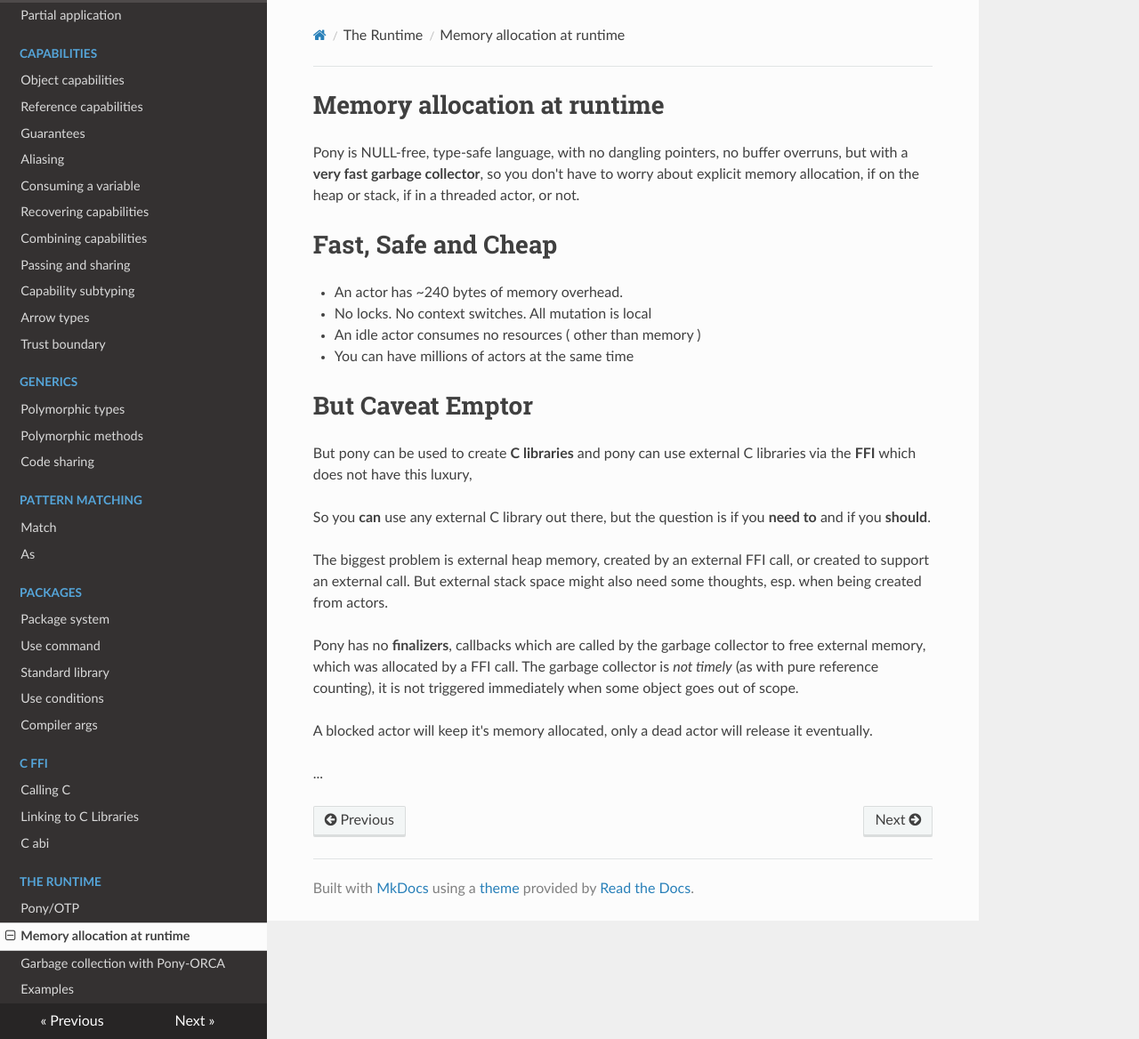
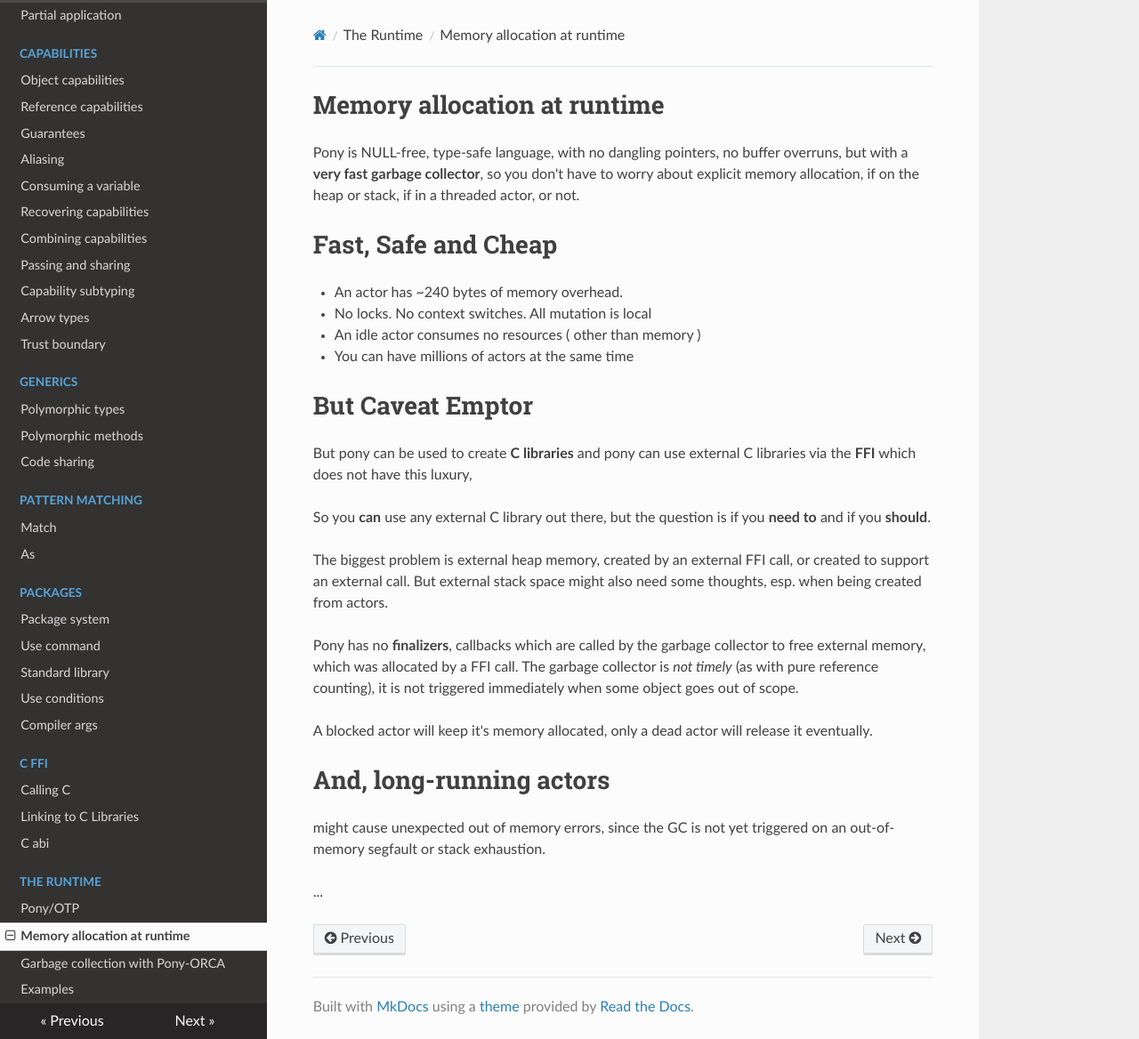
Before and after one commit to ponylang/pony-tutorial, an MkDocs documentation site: the page built from docs/runtime/memory-allocation.md, in a window 1280 px wide and 1168 px high. Shown: the whole window at 89% size. Built offline with MkDocs 1.6.1, drawn with Linux system fonts in a browser that asks for light colours; nearby versions of some CDN libraries; old or Windows-style settings are respelled for this version of MkDocs.

Commit message:
Mention one more memory problem
long-running actors. no GC triggers, as via libsigsegv

```diff
--- a/docs/runtime/memory-allocation.md
+++ b/docs/runtime/memory-allocation.md
@@ -34,4 +34,9 @@ of scope.
 A blocked actor will keep it's memory allocated, only a dead actor
 will release it eventually.
 
+# And, long-running actors
+
+might cause unexpected out of memory errors, since the GC is not yet triggered on an
+out-of-memory segfault or stack exhaustion.
+
 ...
```
